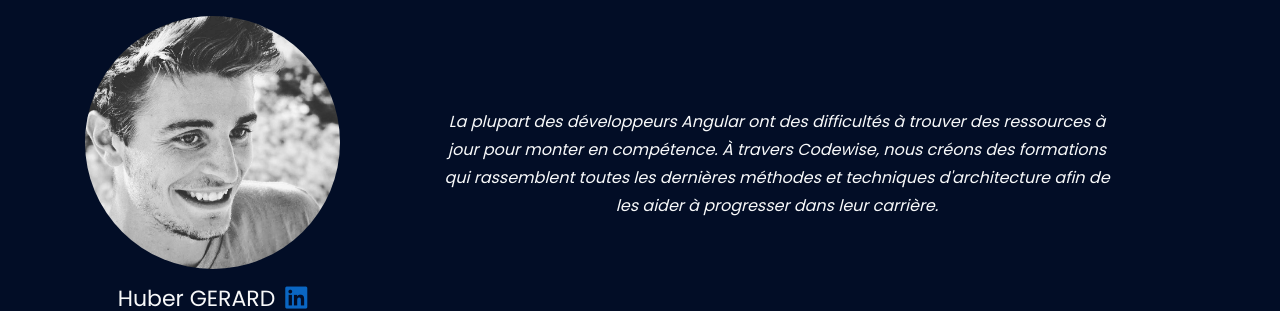
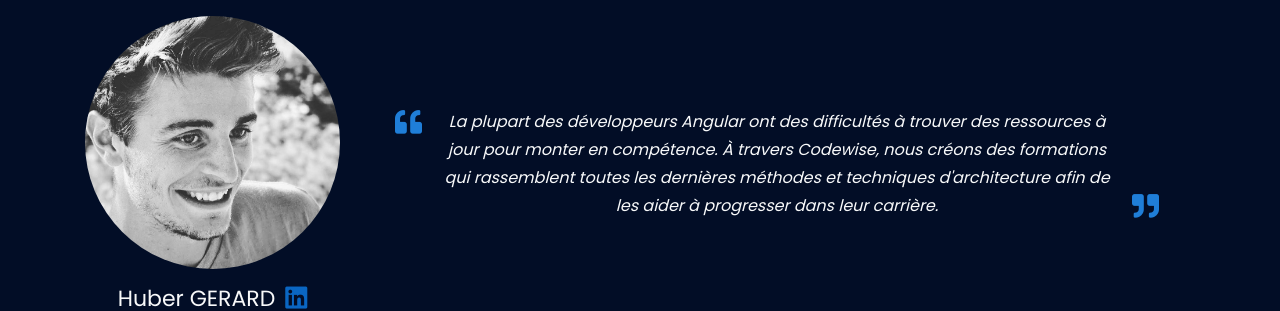
Before and after one commit to hubergerard/hubergerard.github.io, a Jekyll site: the page built from index.html, in a window 1280 px wide. Shown: the part 2016-2327 px from the top of the page. Built offline with Jekyll 4.4.1, drawn with Linux system fonts in a browser that asks for light colours.

Commit message:
fix quote

```diff
--- a/assets/css/style.scss
+++ b/assets/css/style.scss
@@ -1103,6 +1103,7 @@ p.about-text {
 
 .about-home-text::before {
   position: absolute;
+  font-weight: 600;
   content: "\f10d";
   font-family: "Font Awesome 5 free";
   top: 0;
@@ -1114,6 +1115,7 @@ p.about-text {
 
 .about-home-text::after {
   position: absolute;
+  font-weight: 600;
   content: "\f10e";
   font-family: "Font Awesome 5 free";
   bottom: 0;
```
